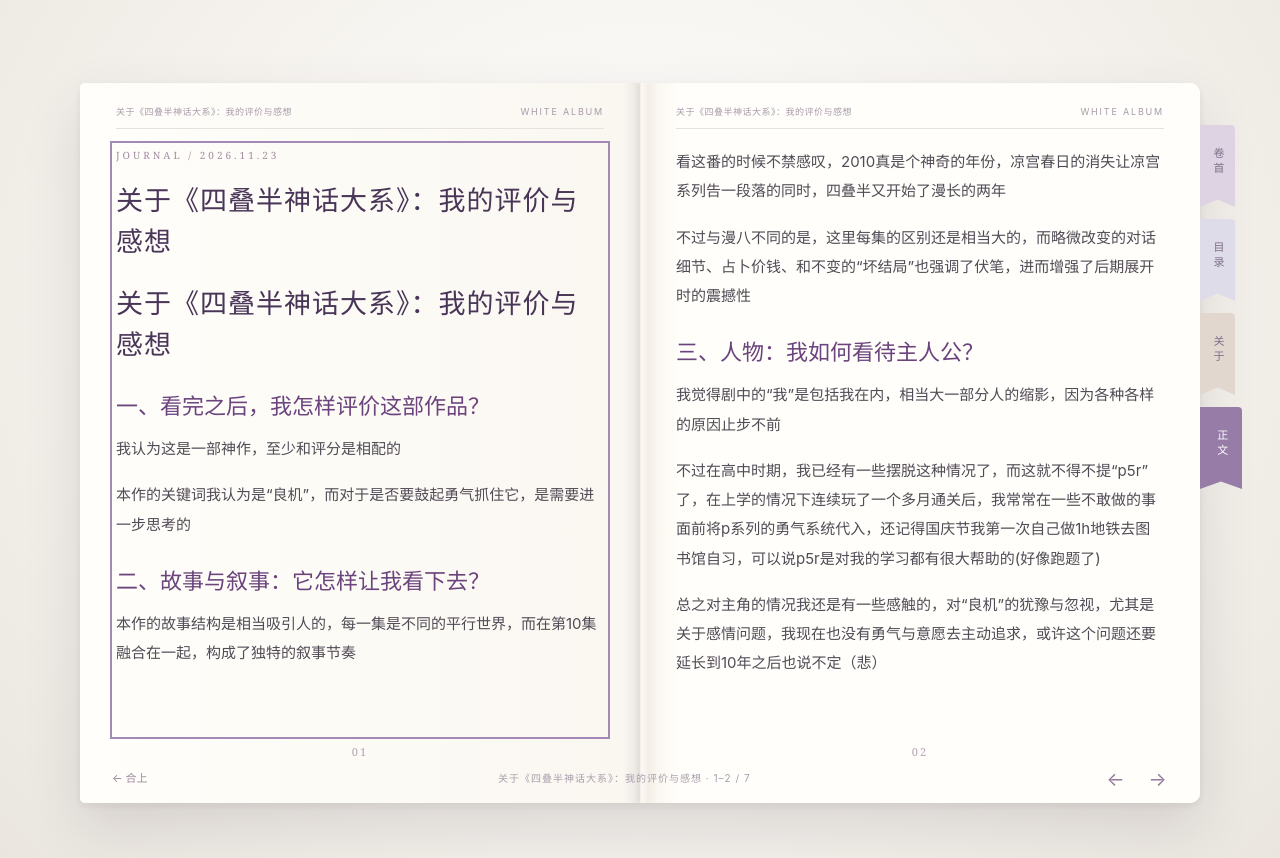
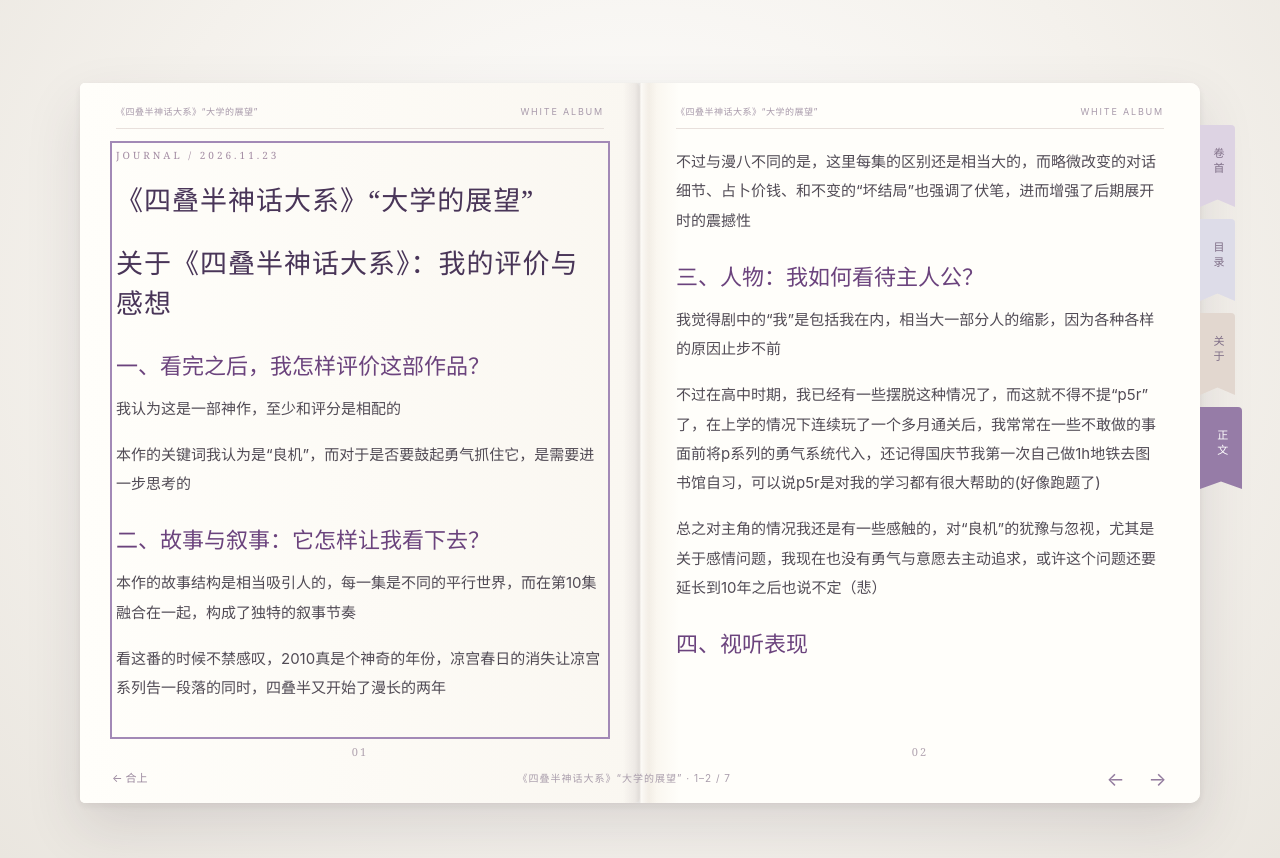
Before and after one commit to L0ngD1/blog, a Jekyll site: the page built from _posts/2026-11-23-tatami-galaxy.md, in a window 1280 px wide. Shown: the top 858 px of the page. Built offline with Jekyll 4.4.1, drawn with Linux system fonts in a browser that asks for light colours.

Commit message:
Update title of tatami galaxy post

```diff
--- a/_posts/2026-11-23-tatami-galaxy.md
+++ b/_posts/2026-11-23-tatami-galaxy.md
@@ -1,6 +1,6 @@
 ---
 layout: post
-title: "关于《四叠半神话大系》：我的评价与感想"
+title: "《四叠半神话大系》“大学的展望”"
 ---
 # 关于《四叠半神话大系》：我的评价与感想
 
```
